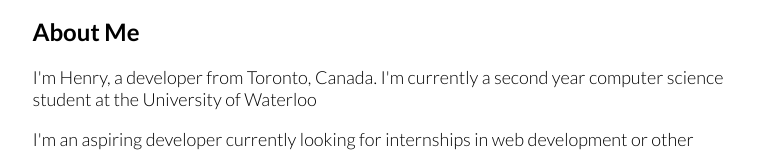
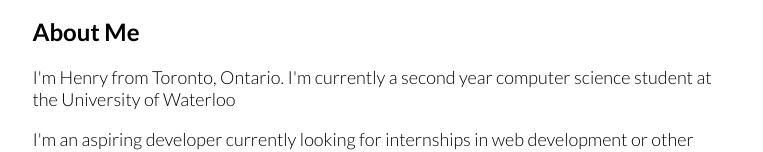
Before and after one commit to HZ757/PortfolioWebsite, a plain HTML site: page index.html in a window 1280 px wide. Shown: the part 153-305 px from the top of the page, without its empty margins (14-777 px from the left). Drawn offline with Linux system fonts and the light colour scheme.

Commit message:
changed index

```diff
--- a/index.html
+++ b/index.html
@@ -22,7 +22,7 @@
             <a class="navbaritem" href="courses.html">courses</a>
         </div>
         <h2>About Me</h2>
-        <p>I'm Henry, a developer from Toronto, Canada. I'm currently a second year computer science student at the University of Waterloo</p>
+        <p>I'm Henry from Toronto, Ontario. I'm currently a second year computer science student at the University of Waterloo</p>
         <p>I'm an aspiring developer currently looking for internships in web development or other computer science related fields.</p>
         <p>Welcome to my website! Feel free to check out my current and past projects or contact me about any potential opportunities!</p>
 
```
